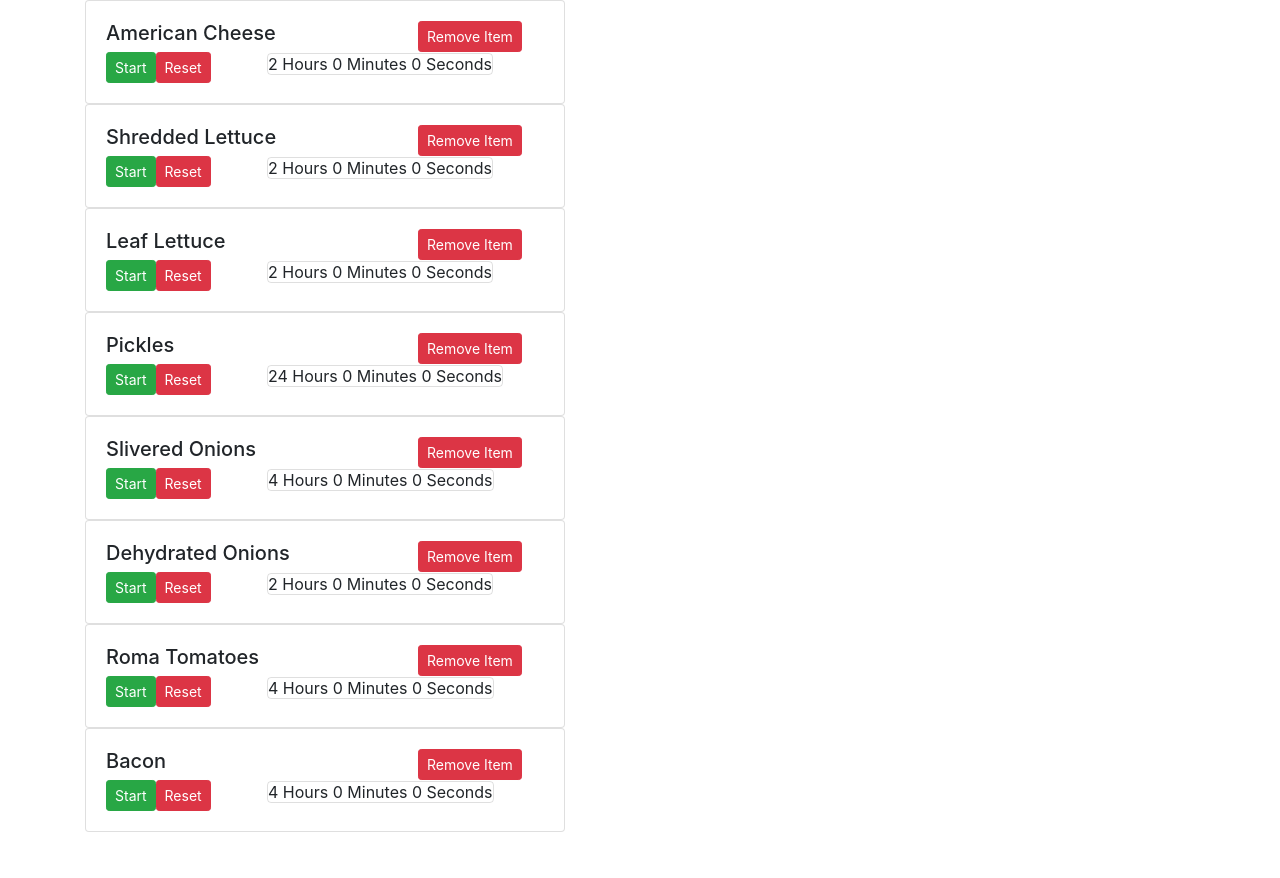
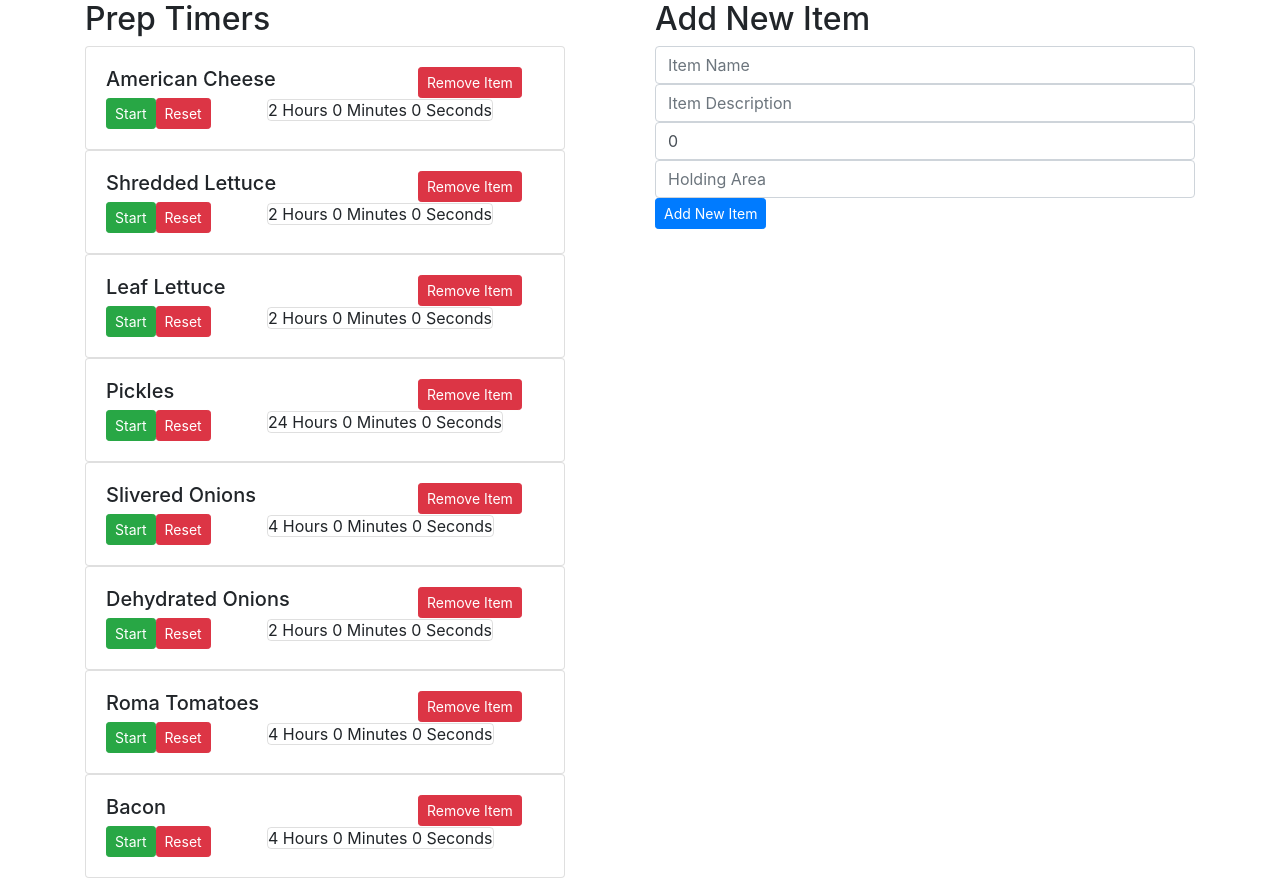
Before and after one commit to minasman/PrepTimer, a React (Create React App) app in the folder client/: page / in a window 1280 px wide. Before the commit the page ends 832 px from the top, so only its background shows below. Built offline with nearby package versions, Linux system fonts and the light colour scheme.

Commit message:
Add form to add item

```diff
--- a/client/src/actions/addProduct.js
+++ b/client/src/actions/addProduct.js
@@ -1,11 +1,12 @@
-const addItem = (name, description, secondary, area) => {
+const addItem = (item) => {
+    console.log('hit action add item')
     return {
         type: 'ADD_ITEM',
         payload: {
-            name: name,
-            description: description,
-            secondary: secondary,
-            area: area
+            name: item.name,
+            description: item.description,
+            secondary: item.secondary,
+            area: item.area
         }
     }
 }
--- a/client/src/actions/removeProduct.js
+++ b/client/src/actions/removeProduct.js
@@ -1,11 +1,12 @@
-const removeItem = (name, description, secondary, area) => {
+const removeItem = (item) => {
+    console.log('hit action remove item')
     return {
         type: 'REMOVE_ITEM',
         payload: {
-            name: name,
-            description: description,
-            secondary: secondary,
-            area: area
+            name: item.name,
+            description: item.description,
+            secondary: item.secondary,
+            area: item.area
         }
     }
 }
--- a/client/src/actions/startTimer.js
+++ /dev/null
@@ -1,10 +0,0 @@
-const startTimer = (product) => {
-    return {
-        type: 'START_TIMER',
-        payload: {
-            product: product
-        }
-    }
-}
-
-export default startTimer;
--- a/client/src/components/App.js
+++ b/client/src/components/App.js
@@ -1,10 +1,20 @@
 import React from 'react';
 import PrepTimers from './prepTimers';
+import AddItemForm from './addItemForm';
 
 const App = () => {
+    console.log('hit app.js')
+
     return (
         <div className="container">
-            <PrepTimers />
+            <div className="row">
+                <div className="col">
+                    <PrepTimers />
+                </div>
+                <div className="col">
+                    <AddItemForm />
+                </div>
+            </div>
         </div>
     )
 }
--- /dev/null
+++ b/client/src/components/addItemForm.js
@@ -0,0 +1,53 @@
+import React from 'react';
+import { connect } from 'react-redux';
+import addItem from '../actions/addProduct';
+
+class AddItemForm extends React.Component {
+    state = {
+        name: "",
+        description: "",
+        secondary: 0,
+        area: ""
+    }
+
+    changeName = (e) => {
+        this.setState({ name: e.target.value })
+    }
+
+    changeDescription = (e) => {
+        this.setState({ description: e.target.value })
+    }
+
+    changeSecondary = (e) => {
+        this.setState({ secondary: e.target.value })
+    }
+
+    changeArea = (e) => {
+        this.setState({ area: e.target.value })
+    }
+
+    render() {
+
+        return (
+            <div className="form-group">
+            <h2>Add New Item</h2>
+            <form onSubmit={() => this.props.addItem(this.state)}>
+                <input className="form-control" type="text"  onChange={this.changeName} value={this.state.name} placeholder="Item Name" name="itemName"></input>
+                <input className="form-control" type="text" onChange={this.changeDescription} value={this.state.description} placeholder="Item Description" name="description"></input>
+                <input className="form-control" type="integer" onChange={this.changeSecondary} value={this.state.secondary} placeholder="Secondary Shelf Life in Seconds" name="secondary"></input>
+                <input className="form-control" type="text" onChange={this.changeArea} value={this.state.area} placeholder="Holding Area" name="area"></input>
+                <button className="btn btn-primary btn-sm" type="submit">Add New Item</button>
+            </form>
+        </div>
+
+        )
+    }
+}
+
+const mapStateToProps = (state) => {
+    return {
+        products: state.products
+    }
+}
+
+export default connect(mapStateToProps, {addItem})(AddItemForm)
--- a/client/src/components/prepTimers.js
+++ b/client/src/components/prepTimers.js
@@ -5,17 +5,22 @@ import Product from '../stateless/product';
 class PrepTimers extends React.Component {
 
     renderTimers() {
-        return this.props.products[0].map(product => <Product item={product} key={product.name} />)
+        return this.props.products.map(product => <Product item={product} key={product.name} />)
     }
 
     render() {
+        console.log('hit preptimers')
         return (
-            <div>{this.renderTimers()}</div>
+            <div>
+                <h2>Prep Timers</h2>
+                {this.renderTimers()}
+            </div>
         )
     }
 }
 
 const mapStateToProps = (state) => {
+    console.log('hit mstp in preptimers')
     return {
         products: state.products
     }
--- a/client/src/reducers/updateProduct.js
+++ b/client/src/reducers/updateProduct.js
@@ -2,10 +2,16 @@ import { combineReducers } from 'redux';
 
 const updateProduct = (products = [], action) => {
     if (action.type === 'REMOVE_ITEM') {
-        return products.filter((product) => product !== action.payload)
+        console.log('hit delete')
+        return products.filter((product) => product.name !== action.payload.name)
     } else if (action.type === 'ADD_ITEM') {
+        console.log("hit add")
         return [...products, action.payload]
     } else {
+        console.log('hit no item')
+        if (products.length === 0 ) {
+            console.log('hit empty products')
+            console.log(products)
             const initialList = [
                 {name: "American Cheese", description: "Yellow American Cheese", secondary: 7200, area: "Prep Table"},
                 {name: "Shredded Lettuce", description: "Shredded Lettuce", secondary: 7200, area: "Prep Table"},
@@ -16,7 +22,8 @@ const updateProduct = (products = [], action) => {
                 {name: "Roma Tomatoes", description: "Sliced Roma Tomatoes", secondary: 14400, area: "Prep Table"},
                 {name: " Bacon", description: "Sliced Applewood Smoked Bacon", secondary: 14400, area: "Prep Table"}
             ]
-        return [...products, initialList]
+            return initialList
+        }
     }
 }
 
--- a/client/src/stateless/product.js
+++ b/client/src/stateless/product.js
@@ -1,6 +1,6 @@
 import React from 'react';
 import { connect } from 'react-redux';
-import startTimer from '../actions/startTimer';
+import removeItem from '../actions/removeProduct';
 
 class Product extends React.Component {
     state = {
@@ -29,7 +29,9 @@ class Product extends React.Component {
     }
 
     render() {
-        return (
+        console.log('hit products')
+        console.log(this.props.products)
+         return (
             <>
                 <div className="card" style={{width: '30rem'}}>
                     <div className="card-body">
@@ -38,7 +40,7 @@ class Product extends React.Component {
                                 <h5 className="card-title d-inline">{this.props.item.name}</h5>
                             </div>
                             <div className="col-4 align-items-right">
-                                <button className="btn btn-danger btn-sm align-right" >Remove Item</button>
+                                <button className="btn btn-danger btn-sm align-right" onClick={() => this.props.removeItem(this.props.item)} >Remove Item</button>
                             </div>
                         </div>
                         <div className="row">
@@ -58,9 +60,10 @@ class Product extends React.Component {
 }
 
 const mapStateToProps = (state) => {
+    console.log('hit mstp in product')
     return {
         products: state.products
     }
 }
 
-export default connect(mapStateToProps, {startTimer})(Product)
+export default connect(mapStateToProps, {removeItem })(Product)
```
Lines whose indentation alone changed are shown as unchanged.
